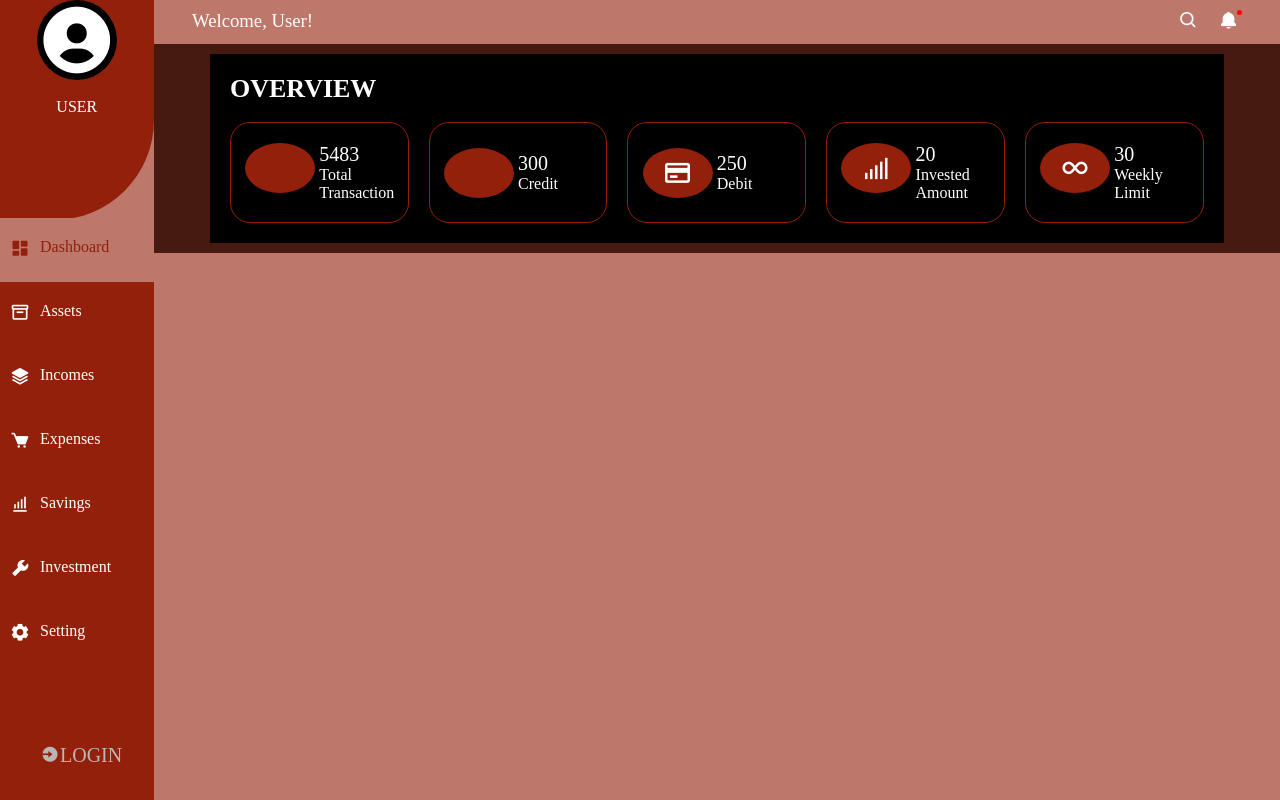
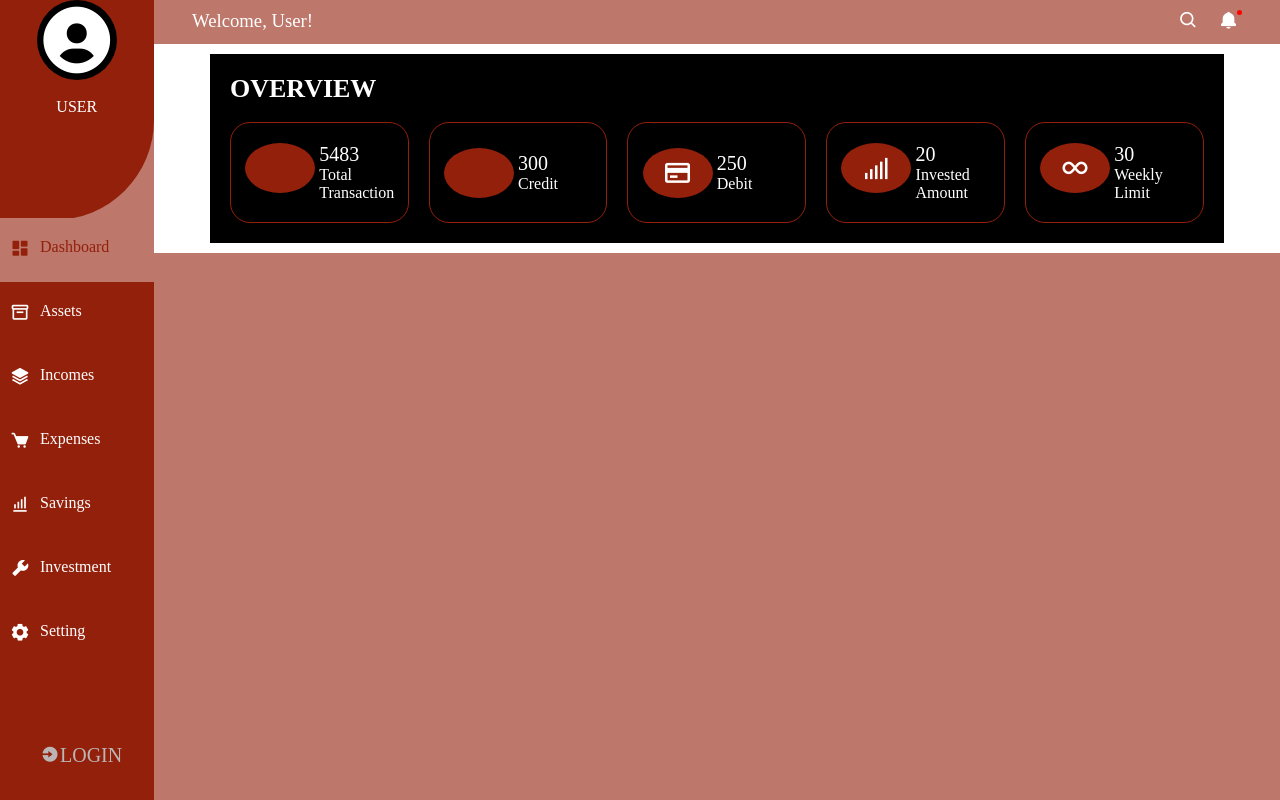
Before and after one commit to Lovethrech/personal-finance-manager, a Vue app: page / in a window 1280 px wide. Built offline with nearby package versions, Linux system fonts and the light colour scheme; some icons are missing.

Commit message:
...finetuning all available components.

```diff
--- a/src/components/landing-page/LandingPageMainSectionMainCtn.vue
+++ b/src/components/landing-page/LandingPageMainSectionMainCtn.vue
@@ -12,7 +12,7 @@ import LandingPageOverviewMainCtn from "./LandingPageOverviewMainCtn.vue";
 
 <style scoped>
 .landing-page-main-section-main-ctn{
-    background-color: #461911;
+    background-color: #fff;
     width:100%;
 }
 .landing-page-main-section-mini-ctn{
```
